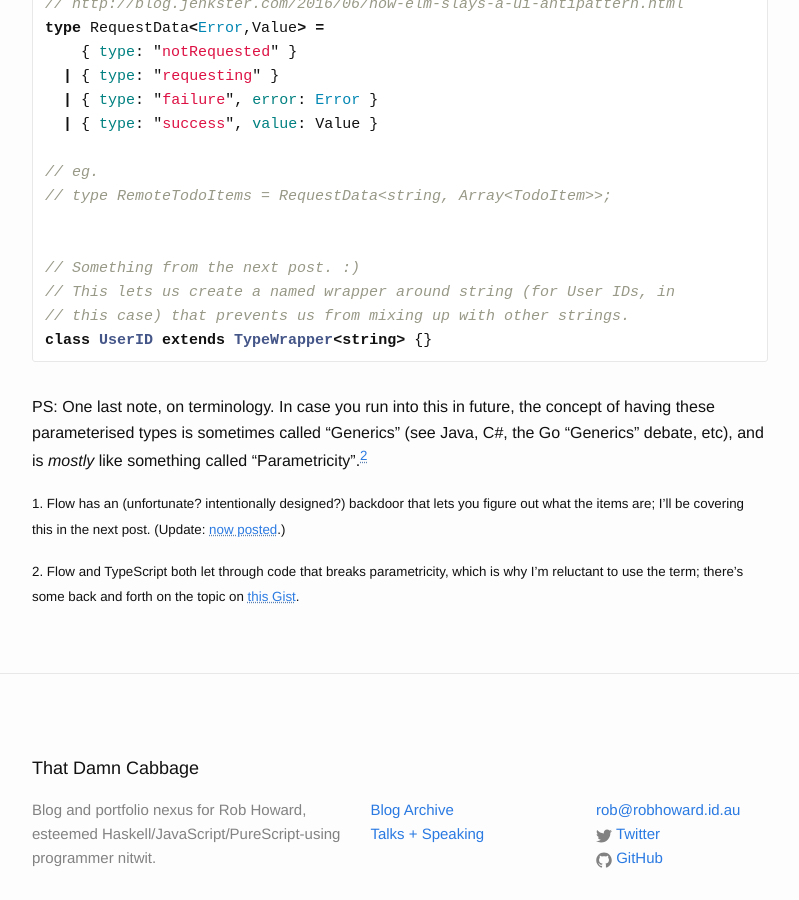
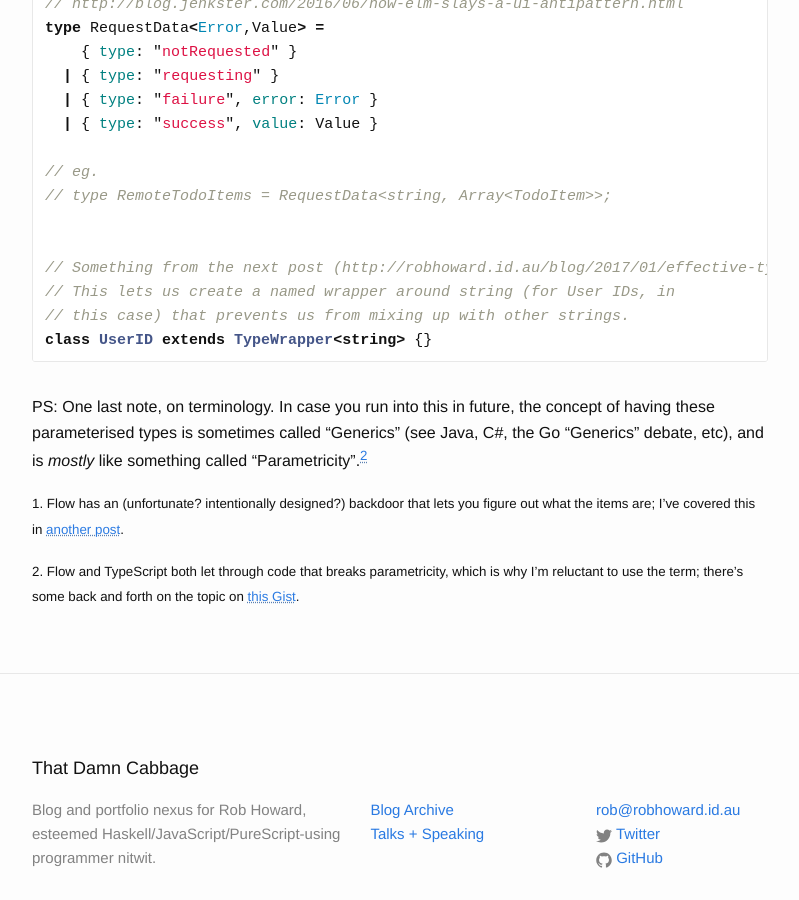
Before and after one commit to damncabbage/deadname.id.au, a Jekyll site: the page built from _posts/2017-01-09-effective-types-a-parameterised-type-primer-flow.markdown, in a window 1280 px wide and 900 px high, scrolled down 4892 px. Shown: the whole window, without its empty margins (240-1039 px from the left). Built offline with Jekyll 4.4.1, drawn with Linux system fonts in a browser that asks for light colours.

Commit message:
Updating some "next post" references.

```diff
--- a/_posts/2017-01-09-effective-types-a-parameterised-type-primer-flow.markdown
+++ b/_posts/2017-01-09-effective-types-a-parameterised-type-primer-flow.markdown
@@ -194,7 +194,7 @@ type RequestData<Error,Value> =
 // type RemoteTodoItems = RequestData<string, Array<TodoItem>>;
 
 
-// Something from the next post. :)
+// Something from the next post (http://robhoward.id.au/blog/2017/01/effective-types-type-wrappers-with-flow/)
 // This lets us create a named wrapper around string (for User IDs, in
 // this case) that prevents us from mixing up with other strings.
 class UserID extends TypeWrapper<string> {}
@@ -203,6 +203,6 @@ class UserID extends TypeWrapper<string> {}
 PS: One last note, on terminology. In case you run into this in future, the concept of having these parameterised types is sometimes called "Generics" (see Java, C#, the Go "Generics" debate, etc), and is *mostly* like something called "Parametricity".<sup>[2](#note-2)</sup>
 
 
-<small id="note-1">1. Flow has an (unfortunate? intentionally designed?) backdoor that lets you figure out what the items are; I'll be covering this in the next post. (Update: [now posted](/blog/2017/01/flow-and-refined-type-parameters/).)</small>
+<small id="note-1">1. Flow has an (unfortunate? intentionally designed?) backdoor that lets you figure out what the items are; I've covered this in [another post](/blog/2017/01/flow-and-refined-type-parameters/).</small>
 
 <small id="note-2">2. Flow and TypeScript both let through code that breaks parametricity, which is why I'm reluctant to use the term; there's some back and forth on the topic on [this Gist](https://gist.github.com/raichoo/b5d2534c18eadbf9da8b).</small>
```
